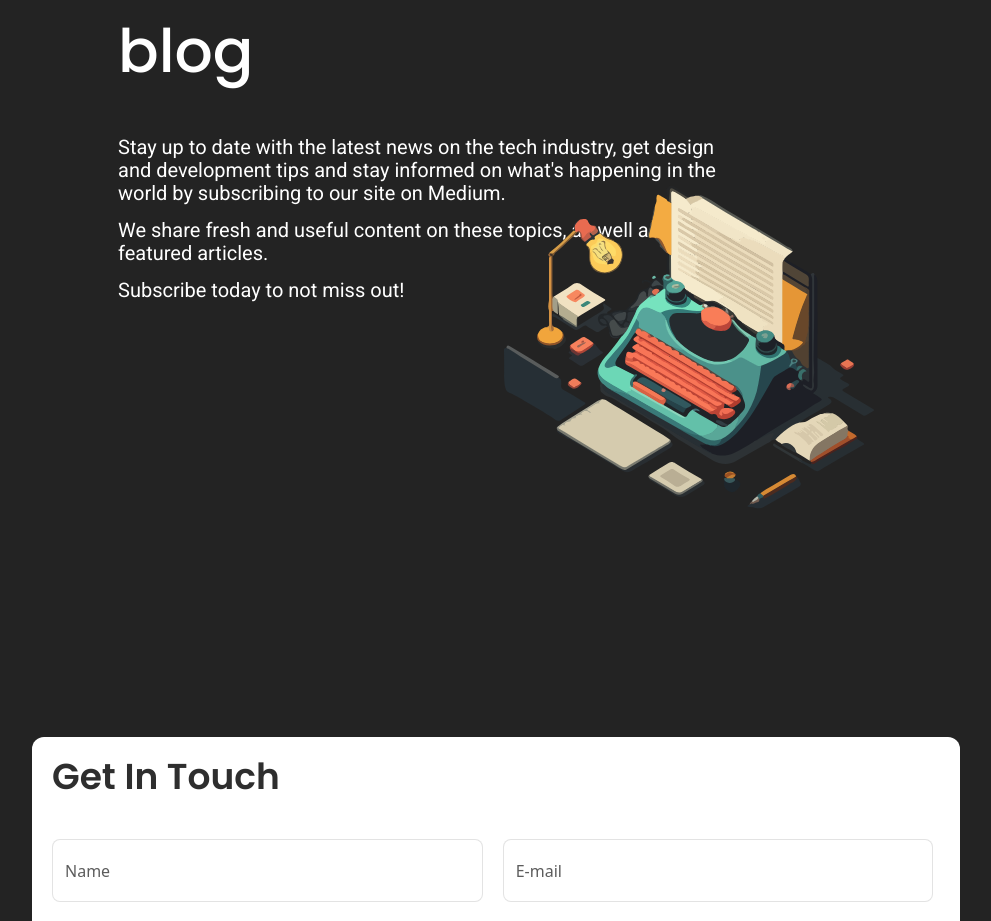
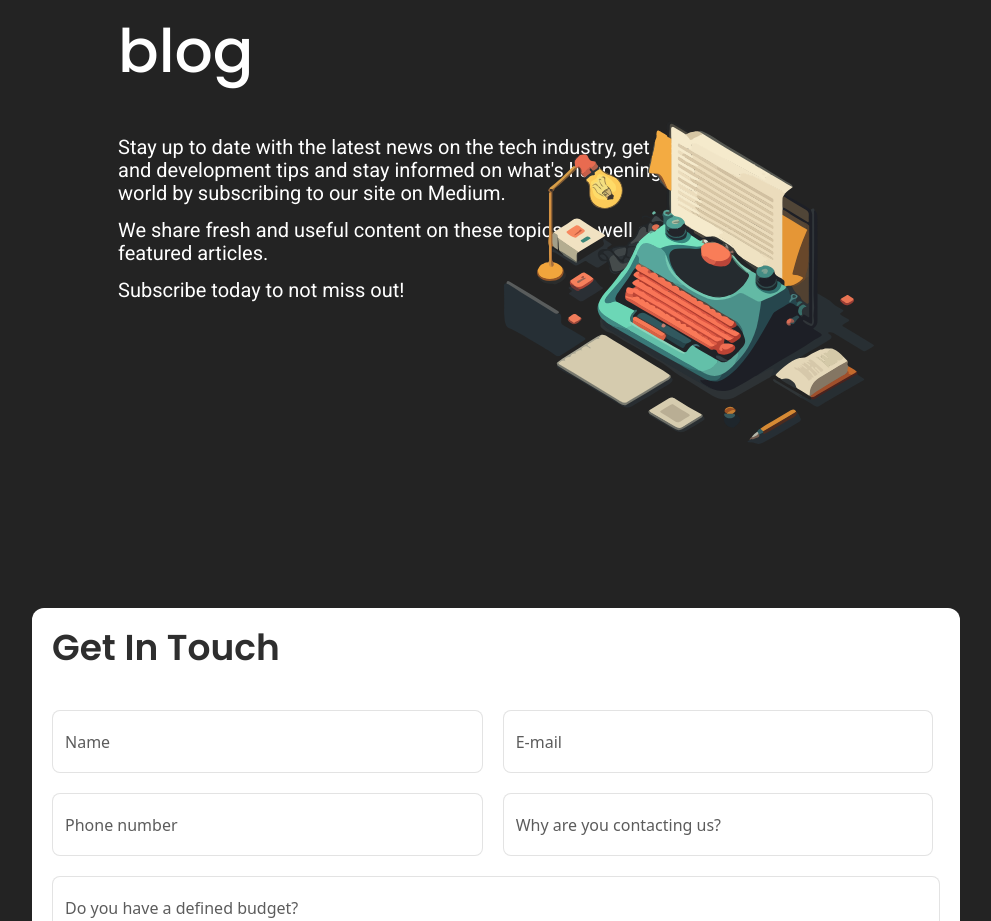
Before and after one commit to contentcraftstudio/Coderlabs-web-2.0, a Next.js app: page / in a window 1280 px wide. Shown: the part 7052-7973 px from the top of the page, without its empty margins (144-1135 px from the left). Built offline with nearby package versions, Linux system fonts and the light colour scheme.

Commit message:
change:: remove size

```diff
--- a/components/Blog.tsx
+++ b/components/Blog.tsx
@@ -33,13 +33,12 @@ export default function Blog({}: Props) {
           </Link>
         </div>
       </div>
-      <div className='flex justify-center'>
+      <div>
         <Image
           alt='Blog Coderlabs'
           src={blog}
           width={727}
           height={635}
-          className='md:w-[571px] md:h-[452px]'
         />
       </div>
     </div>
```
